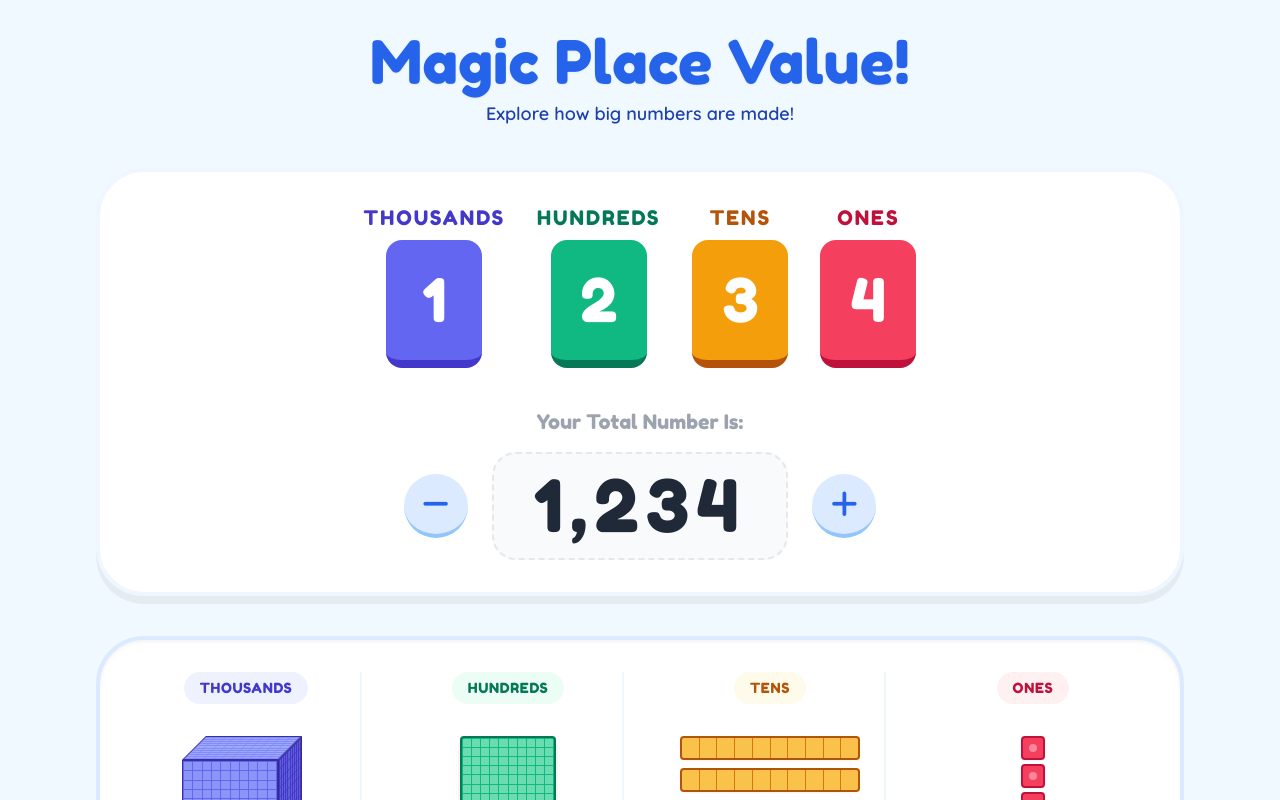
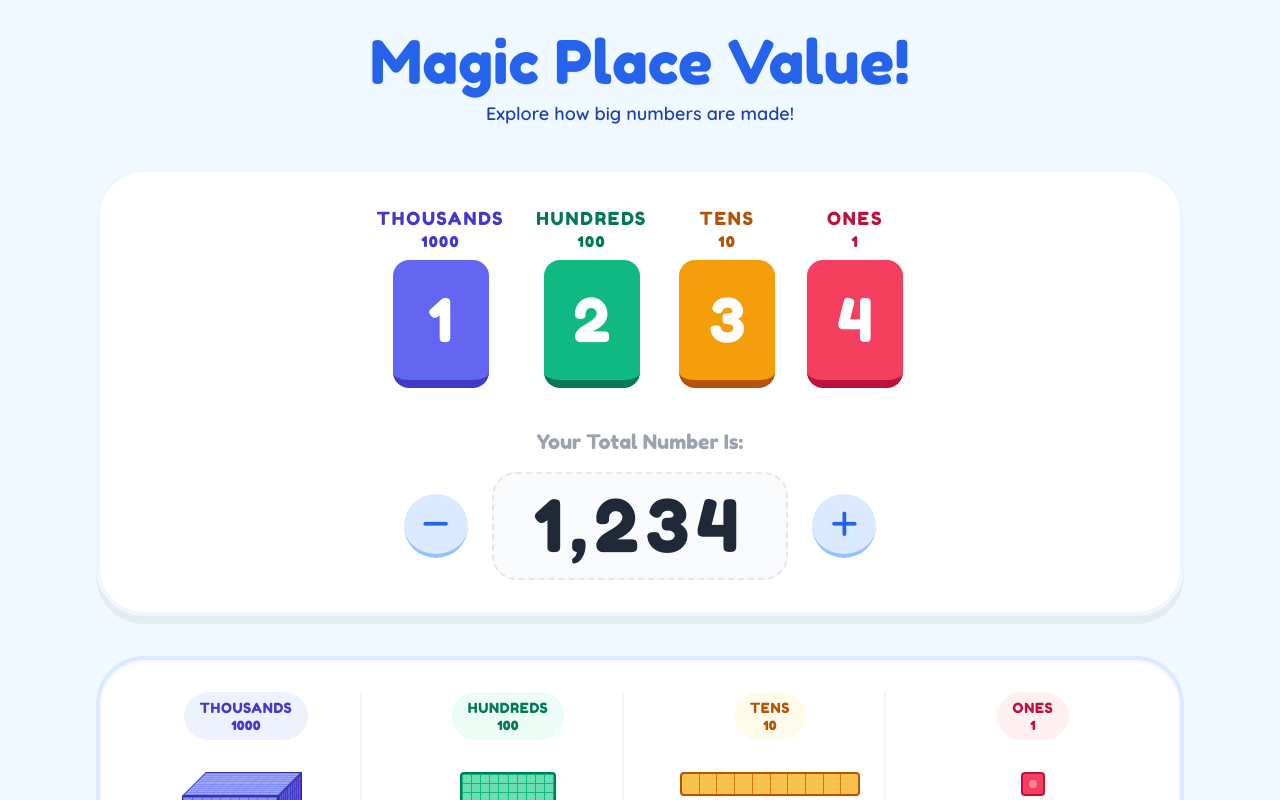
Before and after one commit to jkub/placevalue, a Next.js app: page / in a window 1280 px wide. Shown: the top 800 px of the page. Built offline with nearby package versions, Linux system fonts and the light colour scheme.

Commit message:
add numeric labels

```diff
--- a/components/DigitBox.tsx
+++ b/components/DigitBox.tsx
@@ -18,9 +18,21 @@ const DigitBox: React.FC<DigitBoxProps> = ({ type, value, label, onChange }) =>
     setIsOpen(false);
   };
 
+  const placeValues: Record<string, number> = {
+    thousands: 1000,
+    hundreds: 100,
+    tens: 10,
+    ones: 1
+  };
+
+  const value_number = placeValues[type];
+
   return (
     <div className="flex flex-col items-center gap-2">
-      <span className={`font-kids text-xl uppercase tracking-widest ${colorSet.text}`}>{label}</span>
+      <div className={`font-kids text-lg uppercase tracking-widest ${colorSet.text} text-center`}>
+        <div>{label}</div>
+        <div className="text-sm font-bold">{value_number}</div>
+      </div>
       <div className="relative">
         <button
           onClick={() => setIsOpen(!isOpen)}
--- a/components/VisualDisplay.tsx
+++ b/components/VisualDisplay.tsx
@@ -174,25 +174,37 @@ const VisualDisplay: React.FC<VisualDisplayProps> = ({ digits }) => {
     <div className="flex flex-col gap-8 w-full p-8 bg-white rounded-[3rem] border-4 border-blue-100 shadow-inner min-h-[500px]">
       <div className="grid grid-cols-1 md:grid-cols-4 gap-8">
         <div className="flex flex-col items-center border-r-2 border-blue-50 last:border-0 px-4">
-            <h3 className="font-kids text-indigo-700 mb-8 bg-indigo-50 px-4 py-1.5 rounded-full text-sm tracking-wider uppercase">Thousands</h3>
+            <h3 className="font-kids text-indigo-700 mb-8 bg-indigo-50 px-4 py-1.5 rounded-full text-sm tracking-wider uppercase text-center">
+              <div>Thousands</div>
+              <div className="text-xs font-bold">1000</div>
+            </h3>
             <div className="flex flex-wrap gap-x-4 gap-y-2 justify-center">
                 {displayDigits.thousands > 0 ? renderThousands() : <span className="text-gray-300 italic text-sm mt-4">Zero Thousands</span>}
             </div>
         </div>
         <div className="flex flex-col items-center border-r-2 border-blue-50 last:border-0 px-4">
-            <h3 className="font-kids text-emerald-700 mb-8 bg-emerald-50 px-4 py-1.5 rounded-full text-sm tracking-wider uppercase">Hundreds</h3>
+            <h3 className="font-kids text-emerald-700 mb-8 bg-emerald-50 px-4 py-1.5 rounded-full text-sm tracking-wider uppercase text-center">
+              <div>Hundreds</div>
+              <div className="text-xs font-bold">100</div>
+            </h3>
             <div className="flex flex-wrap gap-4 justify-center">
                 {displayDigits.hundreds > 0 ? renderHundreds() : <span className="text-gray-300 italic text-sm mt-4">Zero Hundreds</span>}
             </div>
         </div>
         <div className="flex flex-col items-center border-r-2 border-blue-50 last:border-0 px-4">
-            <h3 className="font-kids text-amber-700 mb-8 bg-amber-50 px-4 py-1.5 rounded-full text-sm tracking-wider uppercase">Tens</h3>
+            <h3 className="font-kids text-amber-700 mb-8 bg-amber-50 px-4 py-1.5 rounded-full text-sm tracking-wider uppercase text-center">
+              <div>Tens</div>
+              <div className="text-xs font-bold">10</div>
+            </h3>
             <div className="flex justify-center w-full">
                 {displayDigits.tens > 0 ? renderTens() : <span className="text-gray-300 italic text-sm mt-4">Zero Tens</span>}
             </div>
         </div>
         <div className="flex flex-col items-center px-4">
-            <h3 className="font-kids text-rose-700 mb-8 bg-rose-50 px-4 py-1.5 rounded-full text-sm tracking-wider uppercase">Ones</h3>
+            <h3 className="font-kids text-rose-700 mb-8 bg-rose-50 px-4 py-1.5 rounded-full text-sm tracking-wider uppercase text-center">
+              <div>Ones</div>
+              <div className="text-xs font-bold">1</div>
+            </h3>
             <div className="flex justify-center w-full">
                 {displayDigits.ones > 0 ? renderOnes() : <span className="text-gray-300 italic text-sm mt-4">Zero Ones</span>}
             </div>
```
